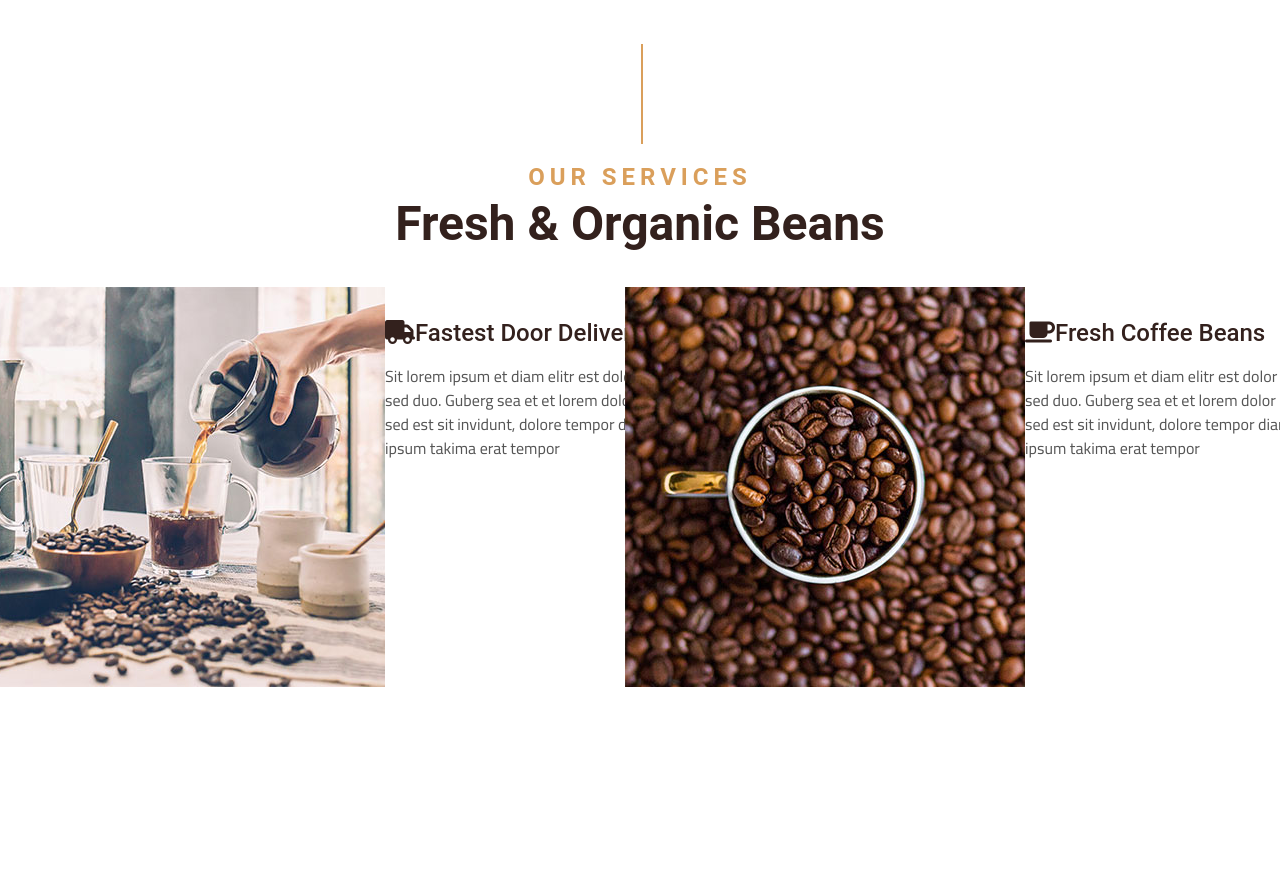
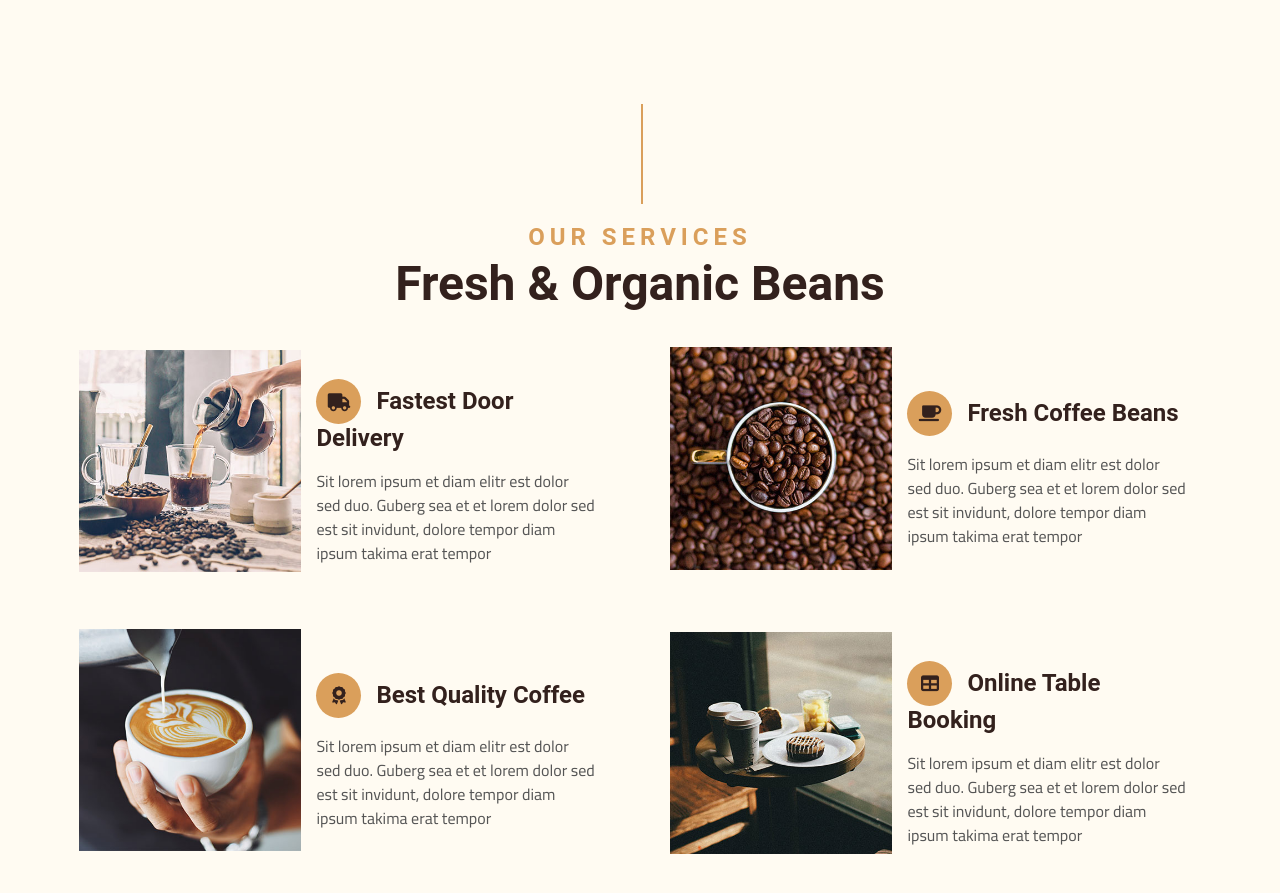
Before and after one commit to taherantar/Coffee-Project, a plain HTML site: page index.html in a window 1280 px wide. Shown: the part 1721-2614 px from the top of the page. Before the commit the page ends 2414 px from the top, so only its background shows below. Drawn offline with Linux system fonts and the light colour scheme; a web font is replaced by a local one.

Commit message:
add our sevices

```diff
--- a/css/style.css
+++ b/css/style.css
@@ -19,19 +19,22 @@
   font-family: var(--primary-font);
 }
 body {
-  width: 100%;
+  margin: 0;
   font-family: "Montserrat", sans-serif;
   font-size: 1rem;
   font-weight: 400;
   line-height: 1.5;
   color: #555;
   text-align: left;
+  background-color: #fffbf2;
 }
 .container {
   width: 100%;
   margin: auto;
 }
-*, *::before, *::after {
+*,
+*::before,
+*::after {
   box-sizing: border-box;
 }
 
@@ -75,7 +78,7 @@ body {
     font-family: "Roboto", sans-serif;
     margin: 0;
   }
-  .about .container .row-cup{
+  .about .container .row-cup {
     display: block;
   }
 }
@@ -84,7 +87,7 @@ body {
 .nav-bar {
   padding: 1rem;
   position: absolute;
-  width: inherit;
+  width: 100%;
 }
 .nav-bar .navbar-items {
   display: flex;
@@ -92,6 +95,9 @@ body {
   justify-content: space-between;
   align-items: center;
   text-decoration: none;
+  height: 80px;
+  position: relative;
+  z-index: 1;
 }
 .navbar-brand .text-white {
   color: #fff;
@@ -128,24 +134,34 @@ a:first-child {
   width: 100%;
 }
 .carousel-caption {
-  position: relative;
-  background: rgba(51, 33, 29, 0.7);
   text-align: center;
   width: 100%;
-  height: 576px;
   display: flex;
-  margin-top: -599px;
+  margin-top: -715px;
+  z-index: 2;
+  position: relative;
+  height: 740px;
   flex-direction: column;
+  justify-content: center;
 }
-
+.carousel-item::before {
+  content: "";
+  position: absolute;
+  inset: 0;
+  background-color: rgba(51, 33, 29, 0.7);
+  height: 770px;
+}
 .carousel-caption h2:last-child {
   color: #fff;
+  font-size: xx-large;
+  margin: 0;
 }
 .carousel-caption h2:first-child {
-  margin-top: 137px;
+  /* margin-top: 137px; */
   color: #da9f5b;
   font-size: xx-large;
   font-family: "Roboto", sans-serif;
+  margin: 0;
 }
 .carousel-caption h1 {
   color: #fff;
@@ -180,9 +196,8 @@ a:first-child {
 }
 .about .section-title {
   position: relative;
-  padding: 115px 0 35px 0;
+  padding: 115px 0px 35px;
   text-align: center;
-  margin-top: 88px;
 }
 .about .row-cup {
   display: flex;
@@ -268,13 +283,13 @@ a:first-child {
   text-align: center;
   margin-top: 100px;
 }
-.row-left h4{
+.row-left h4 {
   margin-bottom: 0.5rem;
   font-size: 1.5rem;
-  font-family: "Roboto",sans-serif;
+  font-family: "Roboto", sans-serif;
   font-weight: 500;
   line-height: 1.2;
-  color: #33211D;
+  color: #33211d;
 }
 
 .our-services .section-title h1 {
@@ -287,9 +302,8 @@ a:first-child {
   font-size: 3rem;
   margin: 0;
   text-transform: capitalize;
-
 }
-.row-left{
+.row-left {
   display: flex;
 }
 .services {
@@ -299,3 +313,70 @@ a:first-child {
   margin-left: -15px;
   flex-direction: row;
 }
+/************OUR SERVICES***************/
+.Services-intro .content-Services {
+  display: flex;
+  flex-wrap: wrap;
+  margin-right: -15px;
+  margin-left: -15px;
+}
+.Services-intro .content-Services .content {
+  margin-bottom: 3rem;
+  position: relative;
+  padding-right: 15px;
+  padding-left: 15px;
+  width: 50%;
+}
+.delivery,
+.beans,
+.Quality,
+.Booking {
+  align-items: center;
+  display: flex;
+  position: relative;
+    width: 100%;
+    padding-right: 15px;
+    padding-left: 15px;
+}
+.Services-intro .content-Services .content img{
+  max-width: 100%;
+}
+.Services-intro .container{
+  width: 90%;
+}
+.Services-intro .content-Services .content .description{
+  position: relative;
+  width: 100%;
+  padding-right: 15px;
+  padding-left: 15px;
+}
+.Services-intro .content-Services .content h4{
+  margin-bottom: 0.5rem;
+    font-family: "Roboto",sans-serif;
+    font-weight: 500;
+    line-height: 1.2;
+    color: #33211D;
+    font-size: 1.5rem;
+    font-weight: 600;
+}
+.Services-intro h1{
+    font-family: "Roboto",sans-serif;
+    font-weight: 700;
+    line-height: 1.2;
+    color: #33211D;
+    margin: 0;
+    font-size: xxx-large;
+
+}
+.fa-truck, .fa-coffee, .fa-award, .fa-table::before{
+  margin-right: 15px;
+    width: 45px;
+    height: 45px;
+    font-size: 18px;
+    display: inline-flex;
+    align-items: center;
+    justify-content: center;
+    border-radius: 45px;
+    color: #33211D;
+    background: #DA9F5B;
+}
--- a/index.html
+++ b/index.html
@@ -29,7 +29,7 @@
     <link rel="stylesheet" href="./css/all.min.css" />
     <!--? My style  -->
     <link rel="stylesheet" href="./css/style.css" />
-    <title>CoffeeShop</title>
+    <title>Coffee Shop</title>
   </head>
   <body>
     <div class="nav-bar">
@@ -122,17 +122,17 @@
         </div>
       </div>
     </div>
-    <section class="our-services">
+    <div class="Services-intro">
+      <div class="container">
         <div class="section-title">
-        <h4>our services</h4>
-        <h1>fresh & organic beans</h1>
+          <h4>Our Services</h4>
+          <h1>Fresh & Organic Beans</h1>
         </div>
-      <div class="row-left">
-        <div class="services">
-          <div class="img-services">
-            <img class="img-fluid" src="img/service-1.jpg" />
-          </div>
+        <div class="content-Services">
+          <div class="content">
             <div class="delivery">
+              <div><img src="img/service-1.jpg" /></div>
+              <div class="description">
                 <h4>
                   <i class="fa fa-truck service-icon"></i>Fastest Door Delivery
                 </h4>
@@ -143,11 +143,13 @@
                 </p>
               </div>
             </div>
-        <div class="services">
-        <div class="img-services">
-          <img class="img-fluid" src="img/service-2.jpg" />
           </div>
+          <div class="content">
             <div class="beans">
+              <div>
+                <img src="img/service-2.jpg" />
+              </div>
+              <div class="description">
                 <h4><i class="fa fa-coffee service-icon"></i>Fresh Coffee Beans</h4>
                 <p>
                   Sit lorem ipsum et diam elitr est dolor sed duo. Guberg sea et et
@@ -157,7 +159,41 @@
               </div>
             </div>
           </div>
+          <div class="content">
+            <div class="Quality">
+              <div>
+                <img src="img/service-3.jpg" />
               </div>
-    </section>
+              <div class="description">
+                <h4><i class="fa fa-award service-icon"></i>Best Quality Coffee</h4>
+                <p>
+                  Sit lorem ipsum et diam elitr est dolor sed duo. Guberg sea et et
+                  lorem dolor sed est sit invidunt, dolore tempor diam ipsum takima
+                  erat tempor
+                </p>
+              </div>
+            </div>
+          </div>
+          <div class="content">
+            <div class="Booking">
+              <div>
+                <img src="img/service-4.jpg"/>
+              </div>
+              <div class="description">
+                <h4>
+                  <i class="fa fa-table service-icon"></i>Online Table Booking
+                </h4>
+                <p>
+                  Sit lorem ipsum et diam elitr est dolor sed duo. Guberg sea et et
+                  lorem dolor sed est sit invidunt, dolore tempor diam ipsum takima
+                  erat tempor
+                </p>
+              </div>
+            </div>
+          </div>
+        </div>
+      </div>
+    </div>
+
   </body>
 </html>
```
Lines whose indentation alone changed are shown as unchanged.
